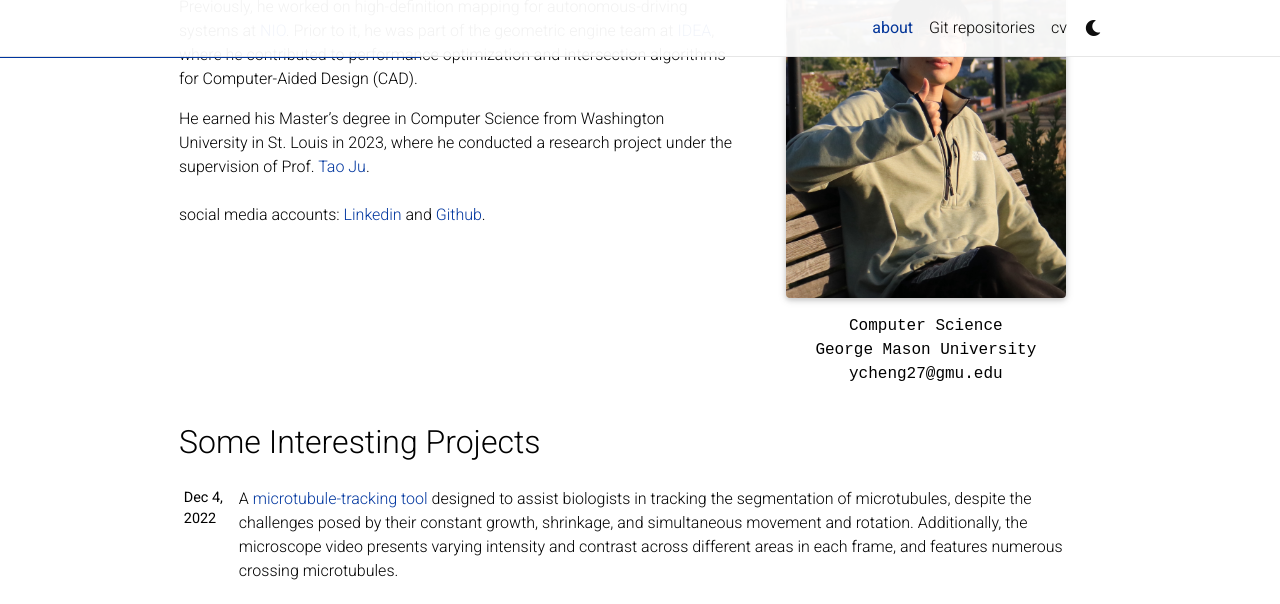
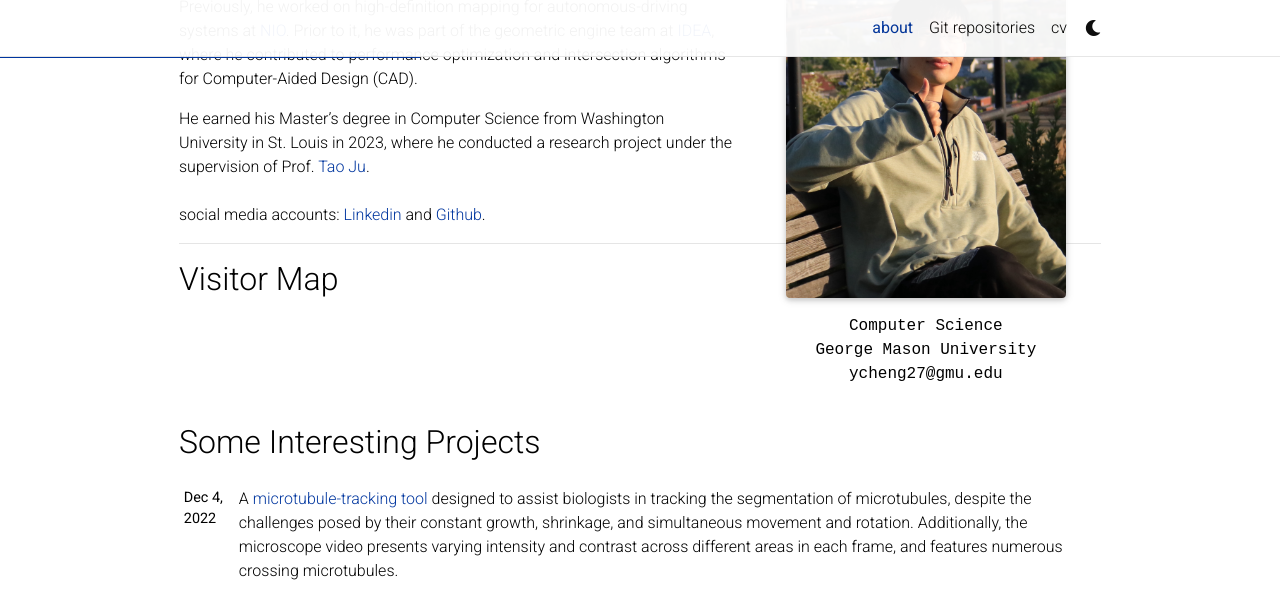
Before and after one commit to CocoYard/yong, a Jekyll site: the page built from _pages/about.md, in a window 1280 px wide and 900 px high, scrolled down 318 px, cut to the strip 0-604 px from the top of the window. Built offline with Jekyll 4.4.1, drawn with Linux system fonts in a browser that asks for light colours; full-size pictures stand in for the smaller copies a plugin makes; comment, search, counter and statistics services are not loaded; a style sheet for code colours, icons or effects is not loaded.

```diff
--- a/_pages/about.md
+++ b/_pages/about.md
@@ -22,7 +22,15 @@ Yong Cheng is currently a Ph.D. student at George Mason University, advised by P
 
 Previously, he worked on high-definition mapping for autonomous-driving systems at [NIO](https://www.nio.com/). Prior to it, he was part of the geometric engine team at [IDEA](https://www.idea.edu.cn/), where he contributed to performance optimization and intersection algorithms for Computer-Aided Design (CAD).
 
-He earned his Master’s degree in Computer Science from Washington University in St. Louis in 2023, where he conducted a research project under the supervision of Prof. [Tao Ju](https://www.cse.wustl.edu/~taoju/).
+He earned his Master's degree in Computer Science from Washington University in St. Louis in 2023, where he conducted a research project under the supervision of Prof. [Tao Ju](https://www.cse.wustl.edu/~taoju/).
 \
 \
-social media accounts: [Linkedin](https://www.linkedin.com/in/yong-cheng-0426a4223/) and [Github](https://github.com/CocoYard).
+social media accounts: [Linkedin](https://www.linkedin.com/in/yong-cheng-0426a4223/) and [Github](https://github.com/CocoYard/).
+
+---
+
+## Visitor Map
+
+<div style="text-align: center; margin: 30px 0;">
+  <script type="text/javascript" id="clustrmaps" src="//clustrmaps.com/map_v2.js?d=YOUR_MAP_ID&cl=ffffff&w=a"></script>
+</div>
```
Also changed, not shown: .github/workflows/deploy.yml.
